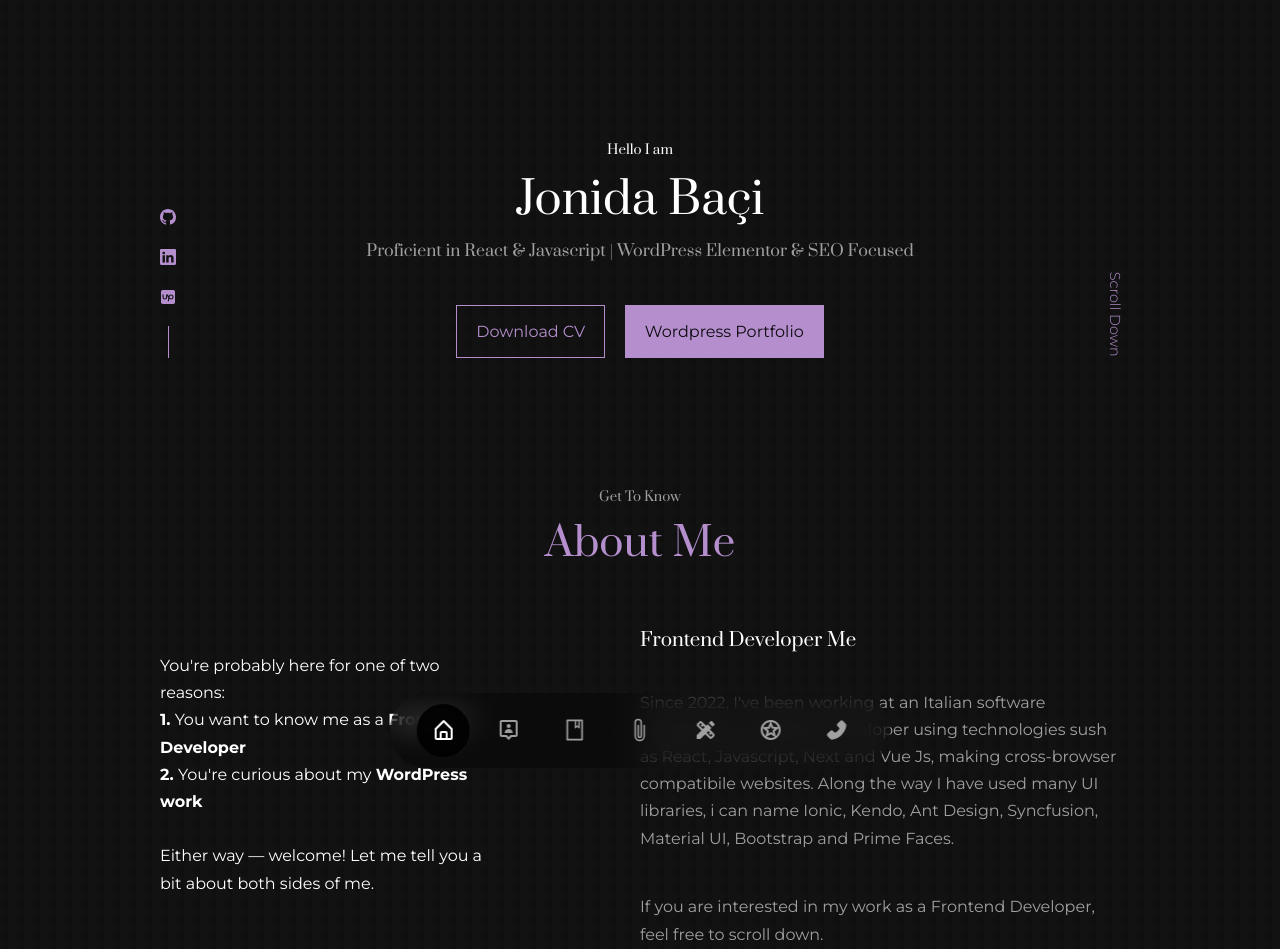
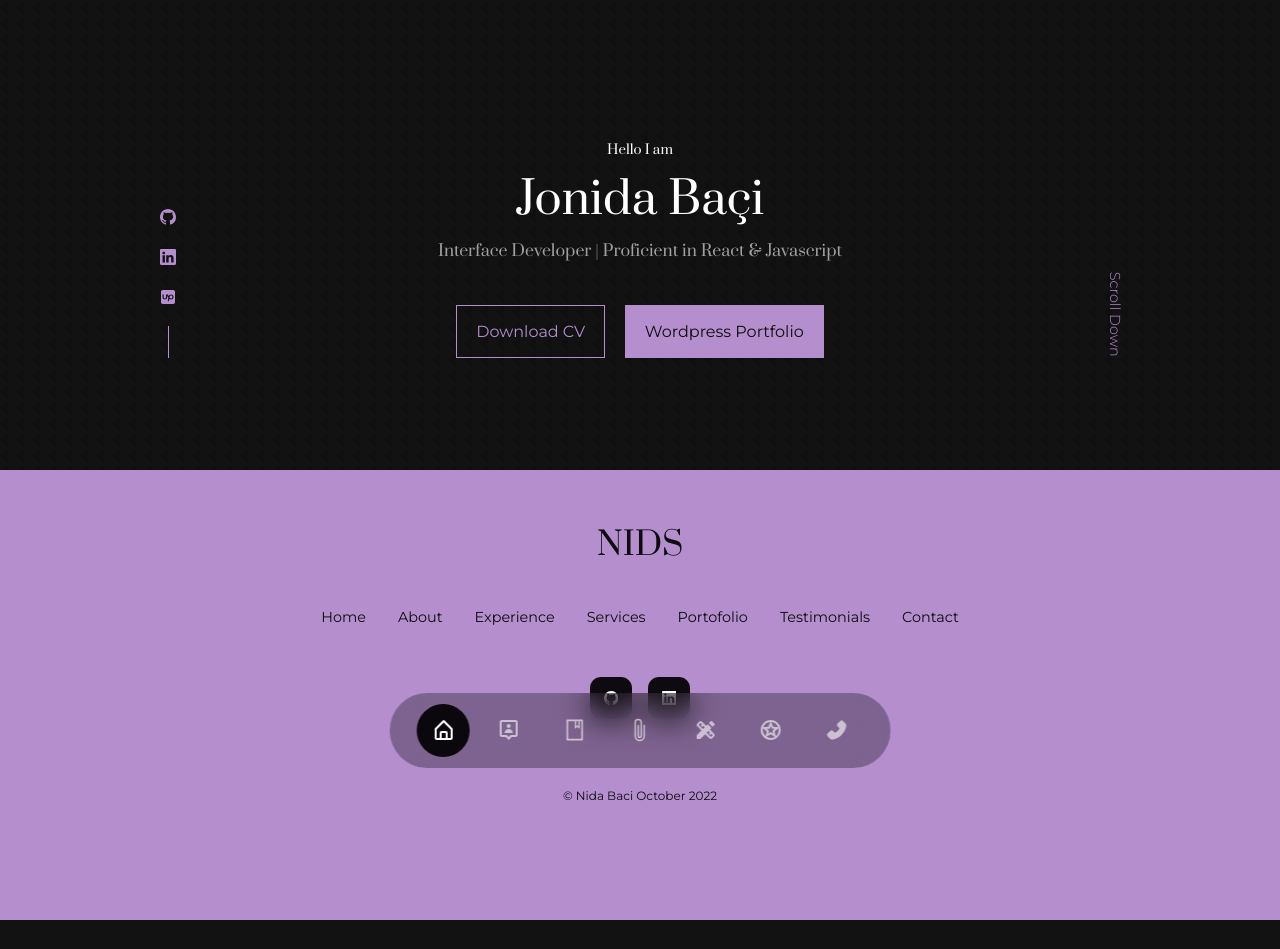
Before and after one commit to nidabaci/nidas-react-portofolio, a React (Create React App) app: page / in a window 1280 px wide. Shown: the top 949 px of the page. After the commit the page ends 920 px from the top, so only its background shows below. Built offline with nearby package versions, Linux system fonts and the light colour scheme; some icons are missing.

Commit message:
added dynamic home sections

```diff
--- a/src/App.jsx
+++ b/src/App.jsx
@@ -14,7 +14,7 @@ export const App = () => {
       <Nav />
 
       <Routes>
-        <Route path="/" element={<FrontendPage />} />
+        <Route path="/Frontend-Portofolio" element={<FrontendPage />} />
         <Route path="/Wordpress-Portofolio" element={<Wordpress />} />
       </Routes>
 
--- a/src/components/about/About.jsx
+++ b/src/components/about/About.jsx
@@ -1,7 +1,6 @@
 import React from "react";
 import "./about.css";
 import ME from "../../assets/profile-pic.jpg";
-import { Link } from "react-router-dom";
 const About = () => {
   return (
     <section id="about">
@@ -10,20 +9,12 @@ const About = () => {
 
       <div className="container about__container">
         <div>
-          <br></br>
           <p>
-            You're probably here for one of two reasons:
-            <br />
-            <strong>1.</strong> You want to know me as a{" "}
-            <strong>Frontend Developer</strong>
-            <br />
-            <strong>2.</strong> You're curious about my{" "}
-            <strong>WordPress work</strong>
+            A proficient front-end developer with experience in building web and
+            mobile applications using React Js/ Native, Vanilla JavaScript, and
+            various other modern technologies. Adept at designing, developing,
+            and maintaining robust applications.
           </p>
-          <br></br>
-          <p>
-            Either way — welcome! Let me tell you a bit about both sides of me.
-          </p>{" "}
           <br></br>
           <br></br>
           <div className="about__me">
@@ -35,33 +26,37 @@ const About = () => {
 
         <div className="about__content">
           <div className="about-me">
-            <h3>Frontend Developer Me</h3>
+            <h3>Commit SRL – Web Developer (Feb 2022 – Present) </h3>
             <p>
-              Since 2022, I've been working at an Italian software company as a
-              interface developer using technologies sush as React, Javascript,
-              Next and Vue Js, making cross-browser compatibile websites. Along
-              the way I have used many UI libraries, i can name Ionic, Kendo,
-              Ant Design, Syncfusion, Material UI, Bootstrap and Prime Faces.
+              At Commit SRL, I design and develop responsive web and mobile
+              applications using <strong>React</strong>, <strong>Vue.js</strong>
+              , <strong>Nuxt.js</strong>, and <strong>Ionic</strong>, focusing
+              on performance, usability, and scalability. I work extensively
+              with modern styling tools like <strong>Tailwind CSS</strong>,{" "}
+              <strong>Sass</strong>, and <strong>pure CSS</strong>, and
+              integrate UI libraries including <strong>Kendo UI</strong>,{" "}
+              <strong>Material UI</strong>, <strong>Ant Design</strong>, and{" "}
+              <strong>PrimeFaces</strong>. My work spans both frontend and
+              backend collaboration through <strong>RESTful APIs</strong>,
+              ensuring seamless integration between systems in Agile
+              environments.
             </p>
+            <h3>Yoox Net-A-Porter Group (ARMANI.COM & MONTBLANC.COM)</h3>
             <p>
-              If you are interested in my work as a Frontend Developer, feel
-              free to scroll down.
-            </p>
-            <h3>WordPress Specialist Me</h3>
-            <p>
-              Outside of work, I freelance as a WordPress developer. I build and
-              maintain sites with Elementor/ Pro, doing SEO audits, integrating
-              advanced features such as WTPS forms and Google Analytics.
-            </p>
-
-            <p>
-              If you're into visuals or want to see what I've done, check out my
-              portfolio down below
+              In collaboration with YNAP, I contributed to key frontend
+              development efforts for <strong>ARMANI.COM</strong> and{" "}
+              <strong>MONTBLANC.COM</strong> using{" "}
+              <strong>Vanilla JavaScript</strong>, ensuring high performance and
+              full cross-browser compatibility. I implemented advanced search
+              features with <strong>Algolia Search AI</strong>, enhanced content
+              workflows through <strong>CoreMedia</strong> integration, and
+              supported backend logic using <strong>ASP.NET</strong> and{" "}
+              <strong>C#</strong>. All work was delivered within Agile
+              workflows, actively participating in <strong>PI Planning</strong>,{" "}
+              <strong>Sprint Planning</strong>, daily stand-ups, and
+              retrospectives.
             </p>
           </div>
-          <Link to="/Wordpress-Portofolio" className="btn btn-primary">
-            Wordpress Portofolio
-          </Link>
         </div>
       </div>
     </section>
--- a/src/components/header/CTA.jsx
+++ b/src/components/header/CTA.jsx
@@ -22,7 +22,7 @@ function CTA() {
       )}
 
       {isWordpressPage ? (
-        <Link to="/" className="btn btn-primary">
+        <Link to="/Frontend-Portofolio" className="btn btn-primary">
           Frontend Profile
         </Link>
       ) : (
--- a/src/components/header/Header.jsx
+++ b/src/components/header/Header.jsx
@@ -8,12 +8,15 @@ const Header = () => {
   const isWordpressPage = location.pathname === "/Wordpress-Portofolio";
 
   return (
-    <header>
+    <header
+      id={isWordpressPage ? "wordpress-header" : "frontend-Portofolio"}
+      className={isWordpressPage ? "wordpress-header" : "frontend-header"}
+    >
       <div className="container header__container">
         {isWordpressPage ? (
           <>
             <h5>My profile in</h5>
-            <h1>Wordpress Developement & SEO services</h1>
+            <h1>Wordpress Development & SEO services</h1>
             <h5 className="text-light">
               A collection of websites built with Elementor and SEO in mind.
             </h5>
@@ -23,8 +26,7 @@ const Header = () => {
             <h5>Hello I am</h5>
             <h1>Jonida Baçi</h1>
             <h5 className="text-light">
-              Proficient in React & Javascript | WordPress Elementor & SEO
-              Focused
+              Interface Developer | Proficient in React & Javascript
             </h5>
           </>
         )}
--- a/src/components/nav/Nav.jsx
+++ b/src/components/nav/Nav.jsx
@@ -15,15 +15,13 @@ const Nav = () => {
   const isWordpressPage = location.pathname === "/Wordpress-Portofolio";
   return (
     <nav>
-      {!isWordpressPage && (
       <a
-          href="/#"
+        href={isWordpressPage ? "#wordpress-header" : "#frontend-Portofolio"}
         onClick={() => setActiveNav("#")}
         className={activeNav === "#" ? "active" : ""}
       >
         <BiHomeAlt />
       </a>
-      )}
 
       <a
         href="#about"
```
Lines whose indentation alone changed are shown as unchanged.
